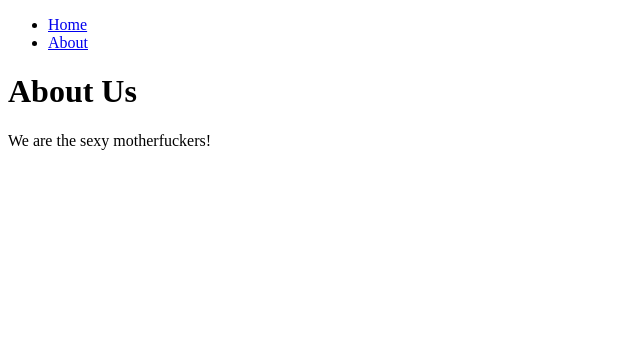
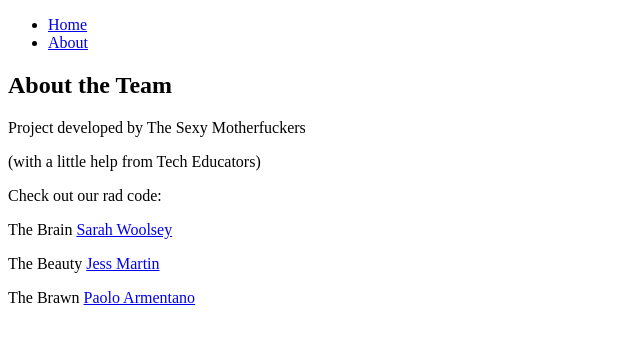
Before and after one commit to JessMMartin/can-of-books, a React (Create React App) app in the folder client/: page /about in a window 1280 px wide. Shown: the top 344 px of the page, without its empty margins (0-640 px from the left). Built offline with nearby package versions, Linux system fonts and the light colour scheme.

Commit message:
so far it works

```diff
--- a/client/src/App.js
+++ b/client/src/App.js
@@ -1,4 +1,4 @@
-// App.js (or index.js)
+
 
 import React from 'react';
 import { BrowserRouter as Router, Routes, Route, Link} from 'react-router-dom';
--- a/client/src/Components/About.js
+++ b/client/src/Components/About.js
@@ -1,12 +1,17 @@
 import React from 'react';
 
-const About = () => {
+function About() {
   return (
     <div>
-      <h1>About Us</h1>
-      <p>We are the sexy motherfuckers!</p>
+      <h2>About the Team</h2>
+      <p>Project developed by The Sexy Motherfuckers</p>
+      <p>(with a little help from Tech Educators)</p>
+      <p>Check out our rad code:</p>
+      <p>The Brain <a href="https://github.com/sarahwoolsey87">Sarah Woolsey</a></p>
+      <p>The Beauty <a href="https://github.com/JessMMartin">Jess Martin</a></p>
+      <p>The Brawn <a href="https://github.com/PaoloArmentano">Paolo Armentano</a></p>
     </div>
   );
-};
+}
 
 export default About;
--- a/client/src/Components/Bestbooks.js
+++ b/client/src/Components/Bestbooks.js
@@ -7,7 +7,7 @@ const BestBooks = () => {
   useEffect(() => {
     const fetchBooks = async () => {
       try {
-        const response = await axios.get('/books'); // Assuming your server is running on the same host
+        const response = await axios.get('/books');
         setBooks(response.data);
       } catch (error) {
         console.error('Error fetching books:', error);
--- a/package.json
+++ b/package.json
@@ -1,5 +1,6 @@
 {
   "dependencies": {
-    "react-router-dom": "^6.14.2"
+    "react-router-dom": "^6.14.2",
+    "react-scripts": "^5.0.1"
   }
 }
```
Also changed, not shown: 2 other files (tests, documents, lock files or other folders).
